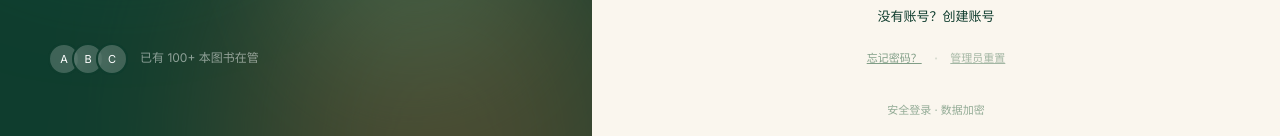
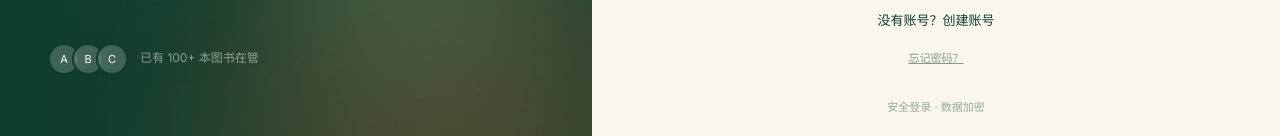
Before and after one commit to Oasis-Coders/bookstore, a Next.js app: page /auth in a window 1280 px wide. Shown: the part 478-614 px from the top of the page. Built offline with nearby package versions, Linux system fonts and the light colour scheme; no server answers.

Commit message:
feat: remove admin reset option from login

```diff
--- a/app/auth/auth-client.tsx
+++ b/app/auth/auth-client.tsx
@@ -194,10 +194,6 @@ export function AuthClient({
               <a href={`/auth?mode=reset&redirectTo=${encodeURIComponent(redirectTo)}`} className="text-[11px] text-[#4f7a5c]/70 hover:text-[#0f3d2e] underline">
                 {isZh ? '忘记密码？' : 'Forgot password?'}
               </a>
-              <span className="text-[#4f7a5c]/20">·</span>
-              <a href={`/auth?mode=admin-reset&redirectTo=${encodeURIComponent(redirectTo)}`} className="text-[11px] text-[#4f7a5c]/50 hover:text-[#0f3d2e] underline">
-                {isZh ? '管理员重置' : 'Admin reset'}
-              </a>
             </div>
           </>
         )}
```
